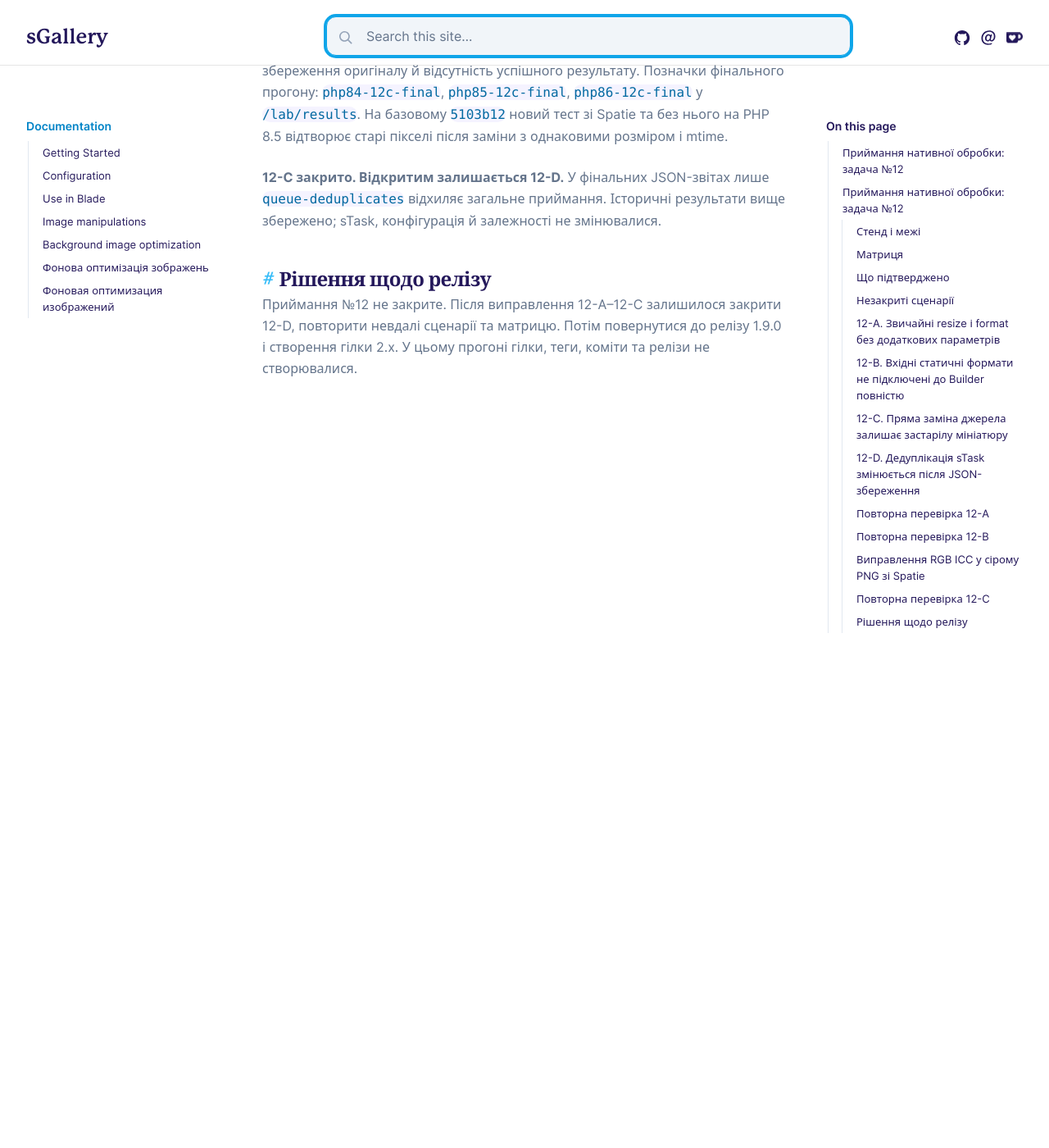
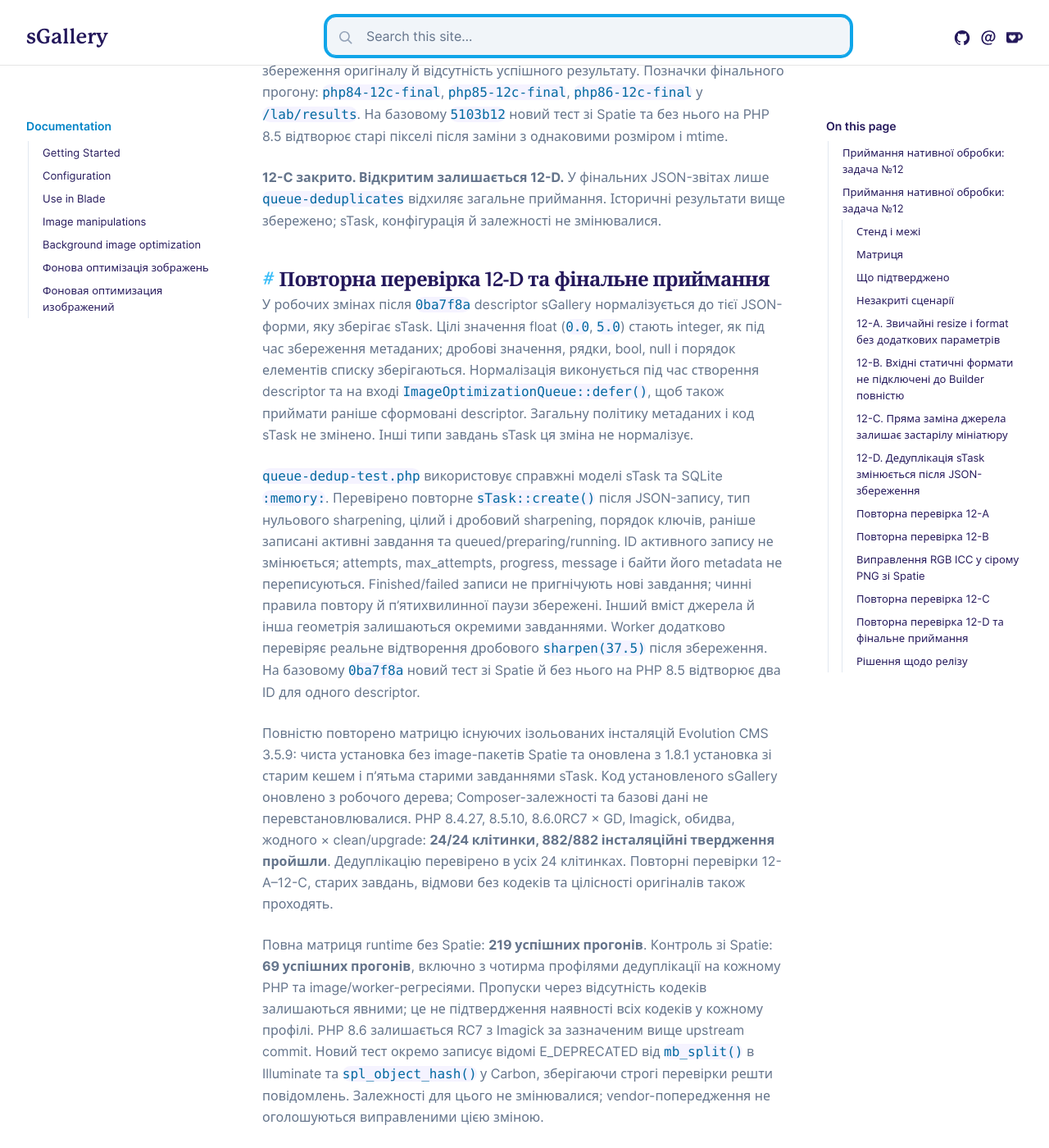
Before and after one commit to Seiger/sGallery, a Jekyll site: the page built from docs/testing/native-image-acceptance-2026-11.md, in a window 1280 px wide and 1400 px high, scrolled down 8506 px. Shown: the whole window at 82% size. Built offline with Jekyll 4.4.1, drawn with Linux system fonts in a browser that asks for light colours; some web fonts are replaced; our own code applies the rules of GitHub Pages for plain Markdown files; some of the changed text lies outside the part shown.

```diff
--- a/docs/testing/native-image-acceptance-2026-11.md
+++ b/docs/testing/native-image-acceptance-2026-11.md
@@ -306,8 +306,61 @@ autoload-оточенні. Зовнішні пакети й залежності
 `queue-deduplicates` відхиляє загальне приймання. Історичні результати вище
 збережено; sTask, конфігурація й залежності не змінювалися.
 
+## Повторна перевірка 12-D та фінальне приймання
+
+У робочих змінах після `0ba7f8a` descriptor sGallery нормалізується до тієї
+JSON-форми, яку зберігає sTask. Цілі значення float (`0.0`, `5.0`) стають
+integer, як під час збереження метаданих; дробові значення, рядки, bool, null
+і порядок елементів списку зберігаються. Нормалізація виконується під час
+створення descriptor та на вході `ImageOptimizationQueue::defer()`, щоб також
+приймати раніше сформовані descriptor. Загальну політику метаданих і код sTask
+не змінено. Інші типи завдань sTask ця зміна не нормалізує.
+
+`queue-dedup-test.php` використовує справжні моделі sTask та SQLite `:memory:`.
+Перевірено повторне `sTask::create()` після JSON-запису, тип нульового sharpening,
+цілий і дробовий sharpening, порядок ключів, раніше записані активні завдання
+та queued/preparing/running. ID активного запису не змінюється; attempts,
+max_attempts, progress, message і байти його metadata не переписуються.
+Finished/failed записи не пригнічують нові завдання; чинні правила повтору й
+п'ятихвилинної паузи збережені. Інший вміст джерела й інша геометрія залишаються
+окремими завданнями. Worker додатково перевіряє реальне відтворення дробового
+`sharpen(37.5)` після збереження. На базовому `0ba7f8a` новий тест зі Spatie й
+без нього на PHP 8.5 відтворює два ID для одного descriptor.
+
+Повністю повторено матрицю існуючих ізольованих інсталяцій Evolution CMS 3.5.9:
+чиста установка без image-пакетів Spatie та оновлена з 1.8.1 установка зі старим
+кешем і п'ятьма старими завданнями sTask. Код установленого sGallery оновлено
+з робочого дерева; Composer-залежності та базові дані не перевстановлювалися.
+PHP 8.4.27, 8.5.10, 8.6.0RC7 × GD, Imagick, обидва, жодного × clean/upgrade:
+**24/24 клітинки, 882/882 інсталяційні твердження пройшли**.
+Дедуплікацію перевірено в усіх 24 клітинках. Повторні перевірки 12-A–12-C,
+старих завдань, відмови без кодеків та цілісності оригіналів також проходять.
+
+Повна матриця runtime без Spatie: **219 успішних прогонів**. Контроль зі
+Spatie: **69 успішних прогонів**, включно з чотирма профілями дедуплікації
+на кожному PHP та image/worker-регресіями. Пропуски через відсутність кодеків
+залишаються явними; це не підтвердження наявності всіх кодеків у кожному профілі.
+PHP 8.6 залишається RC7 з Imagick за зазначеним вище upstream commit.
+Новий тест окремо записує відомі E_DEPRECATED від `mb_split()` в Illuminate
+та `spl_object_hash()` у Carbon, зберігаючи строгі перевірки решти повідомлень.
+Залежності для цього не змінювалися; vendor-попередження не оголошуються
+виправленими цією зміною.
+
+Фінальні позначки — `php84-12d-final`, `php85-12d-final`, `php86-12d-final`.
+Повтор PHP 8.6 після уточнення обробника відомих vendor-повідомлень записано
+в `status.tsv`; підсумок бере останній результат кожного тесту лише цього запуску.
+Контрольні журнали зі Spatie — `/lab/results/12d-spatie-php84`, `php85`, `php86`.
+Відтворюваний підсумок: `summarize.php 12d-final 0ba7f8a+12d-working`.
+Збережено окремий [JSON фінального приймання](native-image-acceptance-12d-2026-11.json)
+з відбитками двох змінених production-файлів і `accepted: true`; історичний JSON
+початкового зрізу не перезаписано.
+
+**12-D закрито. За перевіреною локальною матрицею зауваження 12-A–12-D
+усунено, приймання задачі №12 пройшло.** Це не production-перевірка чи
+підтвердження майбутніх фінальних збірок PHP 8.6 і всіх версій драйверів.
+
 ## Рішення щодо релізу
 
-Приймання №12 не закрите. Після виправлення 12-A–12-C залишилося закрити 12-D,
-повторити невдалі сценарії та матрицю. Потім повернутися до релізу 1.9.0
-і створення гілки 2.x. У цьому прогоні гілки, теги, коміти та релізи не створювалися.
+Локальне приймання №12 пройшло. Наступний крок — закомітити перевірені зміни
+та окремо погодити реліз 1.9.0 і створення гілки 2.x. У цьому прогоні гілки,
+теги, коміти та релізи не створювалися.
```
Also changed, not shown: docs/testing/native-image-acceptance-12d-2026-11.json (added, +281 -0 lines), README.md, tests/acceptance/README.md, tests/runtime/README.md, 6 other files.
